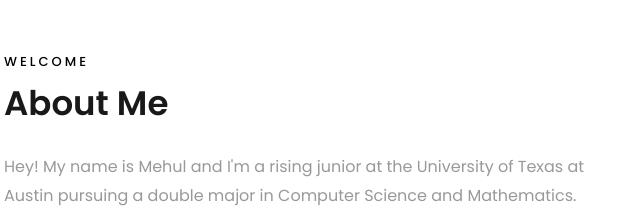
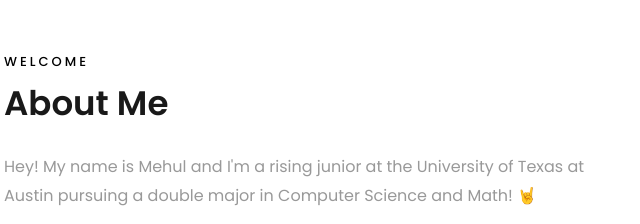
Before and after one commit to mehul-da/mehul-da.github.io, a plain HTML site: page index.html in a window 1280 px wide. Shown: the part 860-1084 px from the top of the page, 589-1229 px from the left. Drawn offline with Linux system fonts and the light colour scheme; files whose address does not match are found by name.

Commit message:
general description changes

```diff
--- a/index.html
+++ b/index.html
@@ -82,7 +82,7 @@
 		          	<span class="subheading">Welcome</span>
 		            <h2 class="mb-4" style="font-size: 34px; text-transform: capitalize;">About Me</h2>
                 <p>Hey! My name is Mehul and I'm a rising junior at the University of Texas at Austin pursuing a double major in Computer
-                  Science and Mathematics.
+                  Science and Math! 🤘
                 </p>
                 <p>
                   My passion for Computer Science arose in my AP CS class in high school, where I realized
```
